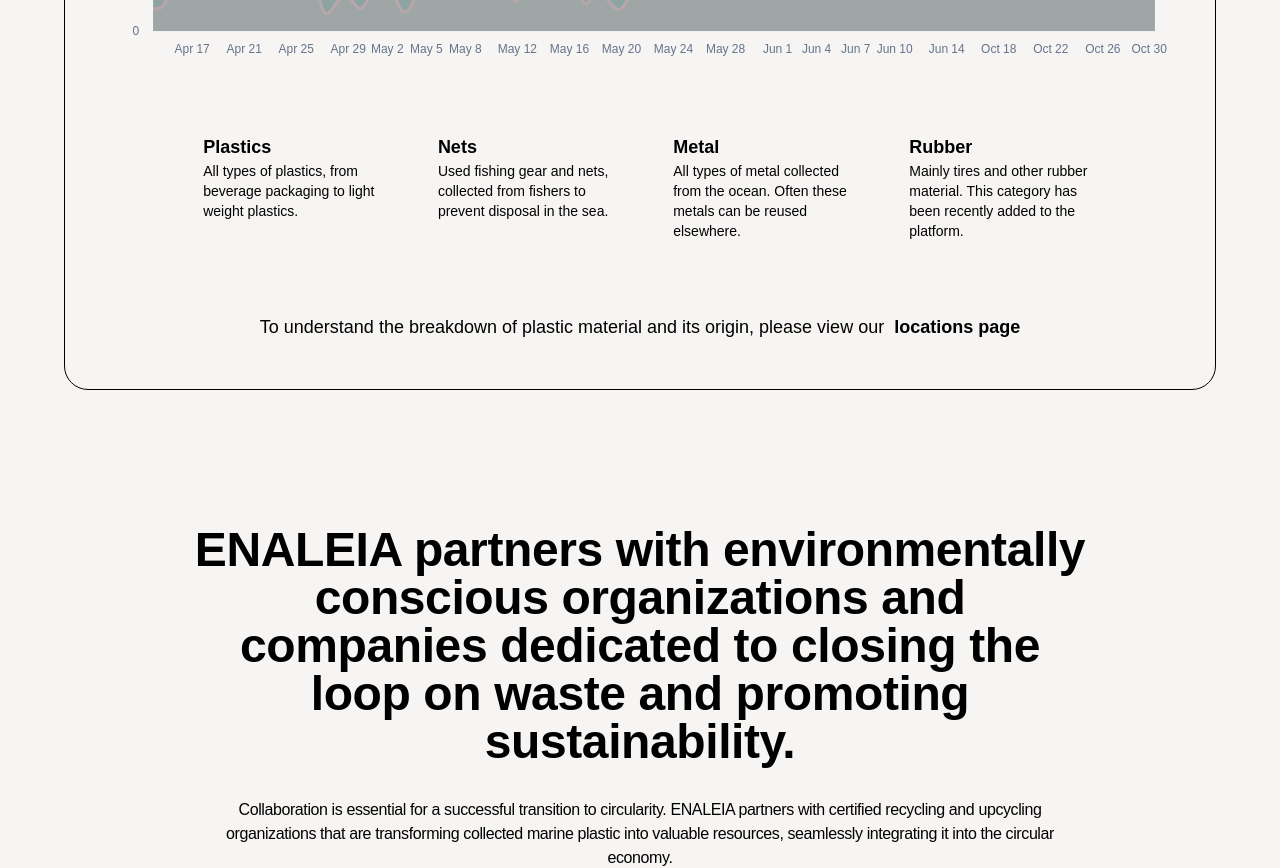
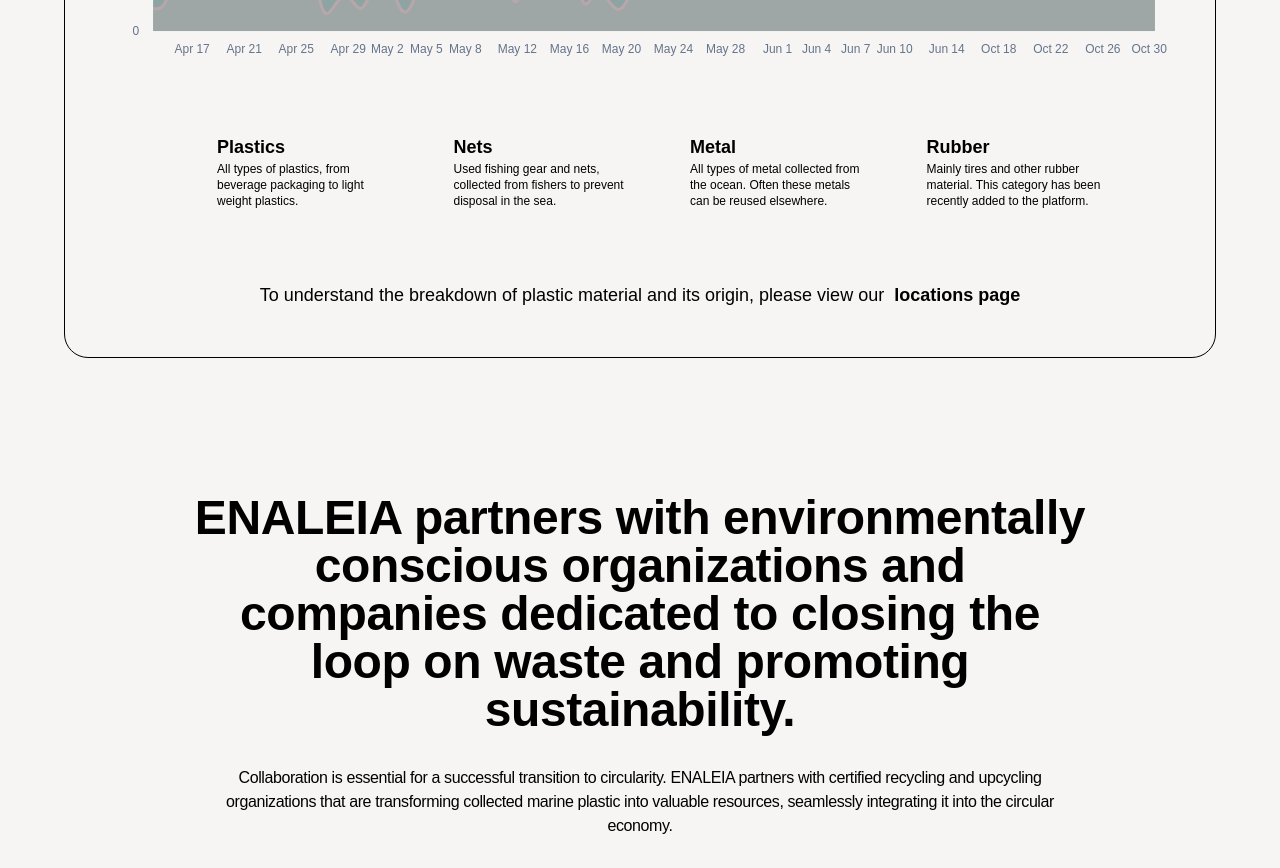
Before and after one commit to Enaleia/dashboard, a React (Vite) app: page / in a window 1280 px wide. Shown: the part 3060-3928 px from the top of the page. Built offline with nearby package versions, Linux system fonts and the light colour scheme.

Commit message:
bug: fix indicator dots on chart legend

```diff
--- a/src/components/materials-chart.tsx
+++ b/src/components/materials-chart.tsx
@@ -118,11 +118,13 @@
   return (
     <article className="flex flex-col md:flex-row gap-5 p-6 md:px-28">
       {Object.entries(legendData).map(([type, description]) => (
-        <div key={type} className="flex flex-row gap-3 w-full md:w-[25%]">
-          <div className={`h-8 w-8 rounded-full bg-${type}`}></div>
+        <div key={type} className="flex flex-row gap-4 w-full md:w-[25%]">
+          <div className="w-[24px]">
+            <div className={`h-7 w-7 rounded-full bg-${type}`}></div>
+          </div>
           <div>
             <h3 className="text-lg font-bold capitalize">{type}</h3>
-            <p className="text-xs md:text-sm font-extralight">{description}</p>
+            <p className="text-xs font-extralight">{description}</p>
           </div>
         </div>
       ))}
```
